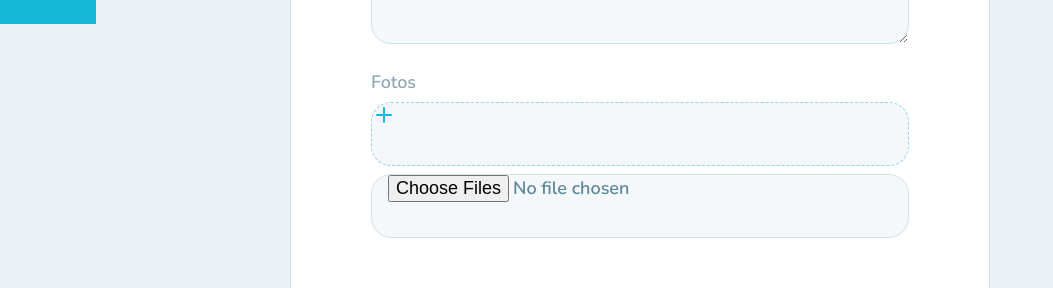
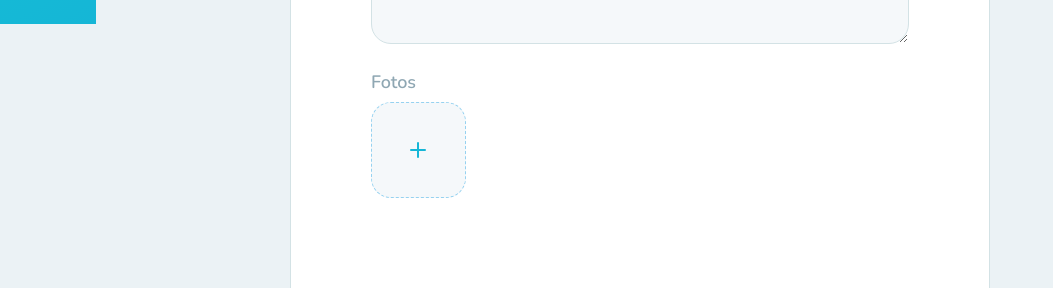
Before and after one commit to Gui-dev/happy, a React (Create React App) app in the folder web/: page /orphanages/create in a window 1280 px wide. Shown: the part 776-1064 px from the top of the page, without its empty margins (0-1053 px from the left). Built offline with nearby package versions, Linux system fonts and the light colour scheme.

Commit message:
style: add class images-container

```diff
--- a/web/src/pages/CreateOrphanage/style.ts
+++ b/web/src/pages/CreateOrphanage/style.ts
@@ -87,13 +87,32 @@ export const InputBlock = styled.div`
     resize: vertical;
   }
 
-  .new-image {
-    width: 100%;
-    height: 6.4rem;
-    background: #F5F8FA;
-    border: 1px dashed #96D2F0;
-    border-radius: 2rem;
-    cursor: pointer;
+  .images-container {
+    display: grid;
+    grid-template-columns: repeat(5, 1fr);
+    grid-gap: 1.6rem;
+
+    img {
+      max-width: 100%;
+      height: 9.6rem;
+      object-fit: cover;
+      border-radius: 2rem;
+    }
+
+    .new-image {
+      display: flex;
+      align-items: center;
+      justify-content: center;
+      height: 9.6rem;
+      background: #F5F8FA;
+      border: 1px dashed #96D2F0;
+      border-radius: 2rem;
+      cursor: pointer;
+    }
+  }
+
+  input[type=file] {
+    display: none;
   }
 
   .button-select {
```
